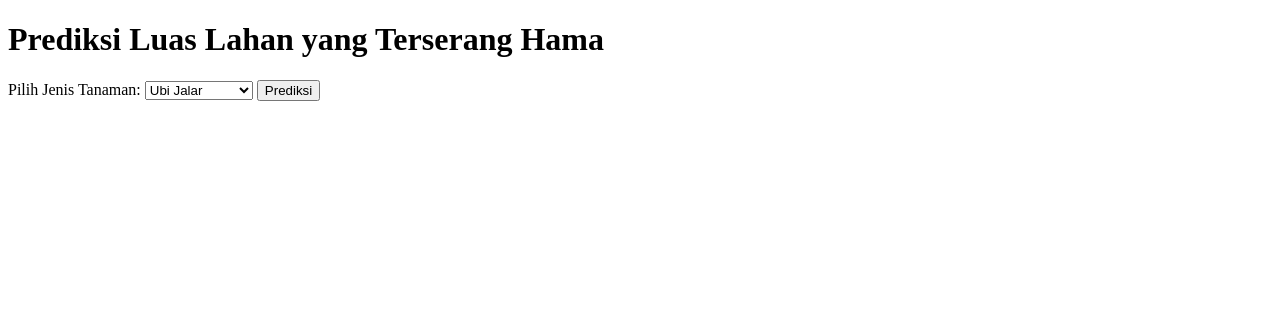
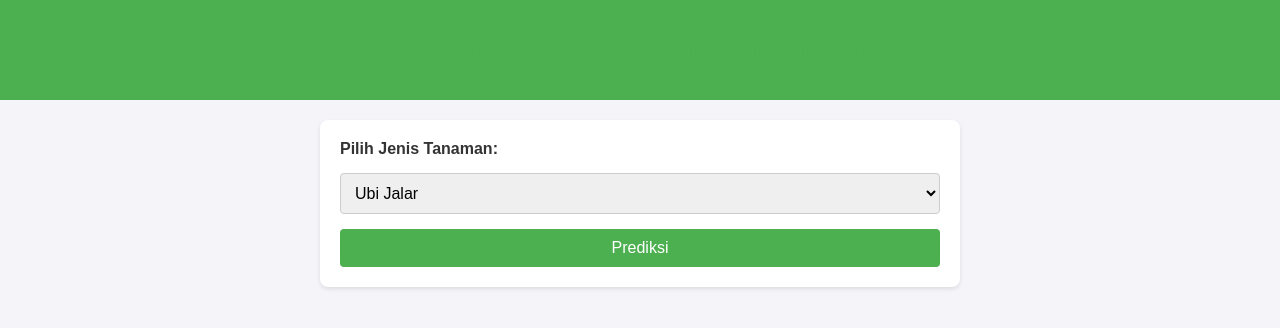
Before and after one commit to NGR-Diputra/PKL-FP-Regres_Linear, a Flask app: page / in a window 1280 px wide. Shown: the top 328 px of the page. Run offline with Flask 3, Linux system fonts and the light colour scheme.

Commit message:
edit index.html

```diff
--- a/templates/index.html
+++ b/templates/index.html
@@ -4,12 +4,90 @@
     <meta charset="UTF-8">
     <meta name="viewport" content="width=device-width, initial-scale=1.0">
     <title>Prediksi Luas Lahan</title>
+    <style>
+        body {
+            font-family: Arial, sans-serif;
+            margin: 0;
+            padding: 0;
+            background-color: #f4f4f9;
+            color: #333;
+        }
+
+        header {
+            background-color: #4CAF50;
+            color: white;
+            padding: 10px 20px;
+            text-align: center;
+        }
+
+        main {
+            max-width: 600px;
+            margin: 20px auto;
+            padding: 20px;
+            background: white;
+            border-radius: 8px;
+            box-shadow: 0 2px 4px rgba(0, 0, 0, 0.1);
+        }
+
+        h1 {
+            text-align: center;
+            color: #4CAF50;
+        }
+
+        form {
+            display: flex;
+            flex-direction: column;
+            gap: 15px;
+        }
+
+        label {
+            font-weight: bold;
+        }
+
+        select, button {
+            padding: 10px;
+            font-size: 16px;
+            border: 1px solid #ccc;
+            border-radius: 4px;
+        }
+
+        button {
+            background-color: #4CAF50;
+            color: white;
+            border: none;
+            cursor: pointer;
+            transition: background-color 0.3s;
+        }
+
+        button:hover {
+            background-color: #45a049;
+        }
+
+        .result, .error {
+            margin-top: 20px;
+            padding: 15px;
+            border-radius: 5px;
+        }
+
+        .result {
+            background-color: #e8f5e9;
+            color: #2e7d32;
+        }
+
+        .error {
+            background-color: #ffebee;
+            color: #c62828;
+        }
+    </style>
 </head>
 <body>
+    <header>
         <h1>Prediksi Luas Lahan yang Terserang Hama</h1>
+    </header>
+    <main>
         <form action="/predict" method="POST">
             <label for="crop_type">Pilih Jenis Tanaman:</label>
-        <select name="crop_type" id="crop_type">
+            <select name="crop_type" id="crop_type" required>
                 <option value="ubi jalar">Ubi Jalar</option>
                 <option value="padi">Padi</option>
                 <option value="jagung">Jagung</option>
@@ -22,14 +100,19 @@
         </form>
 
         {% if prediction %}
-        <h2>Prediksi:</h2>
-        <p>Tanaman: {{ crop_type }}</p>
-        <p>Luas Lahan yang Diprediksi: {{ prediction }} hektar</p>
+        <div class="result">
+            <h2>Hasil Prediksi:</h2>
+            <p><strong>Tanaman:</strong> {{ crop_type }}</p>
+            <p><strong>Luas Lahan yang Diprediksi:</strong> {{ prediction }} hektar</p>
+        </div>
         {% endif %}
 
         {% if error %}
+        <div class="error">
             <h2>Error:</h2>
             <p>{{ error }}</p>
+        </div>
         {% endif %}
+    </main>
 </body>
 </html>
```
Lines whose indentation alone changed are shown as unchanged.
